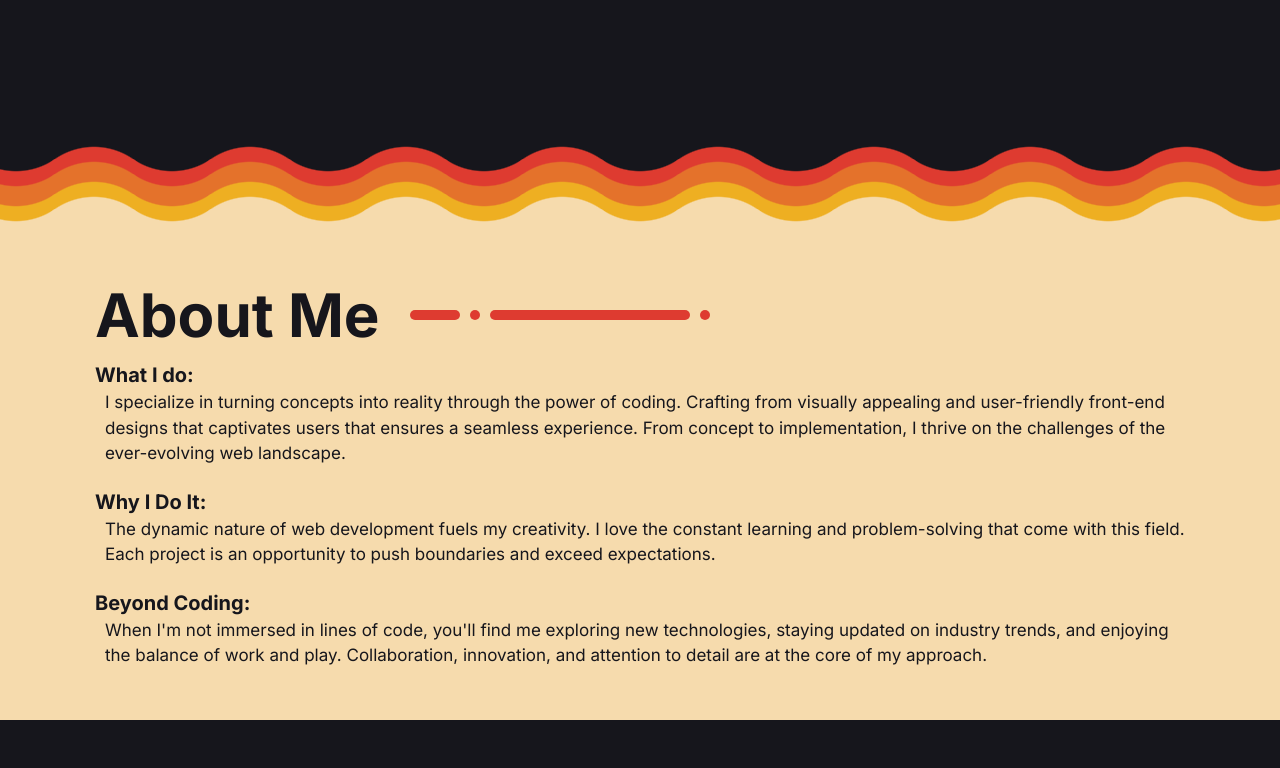
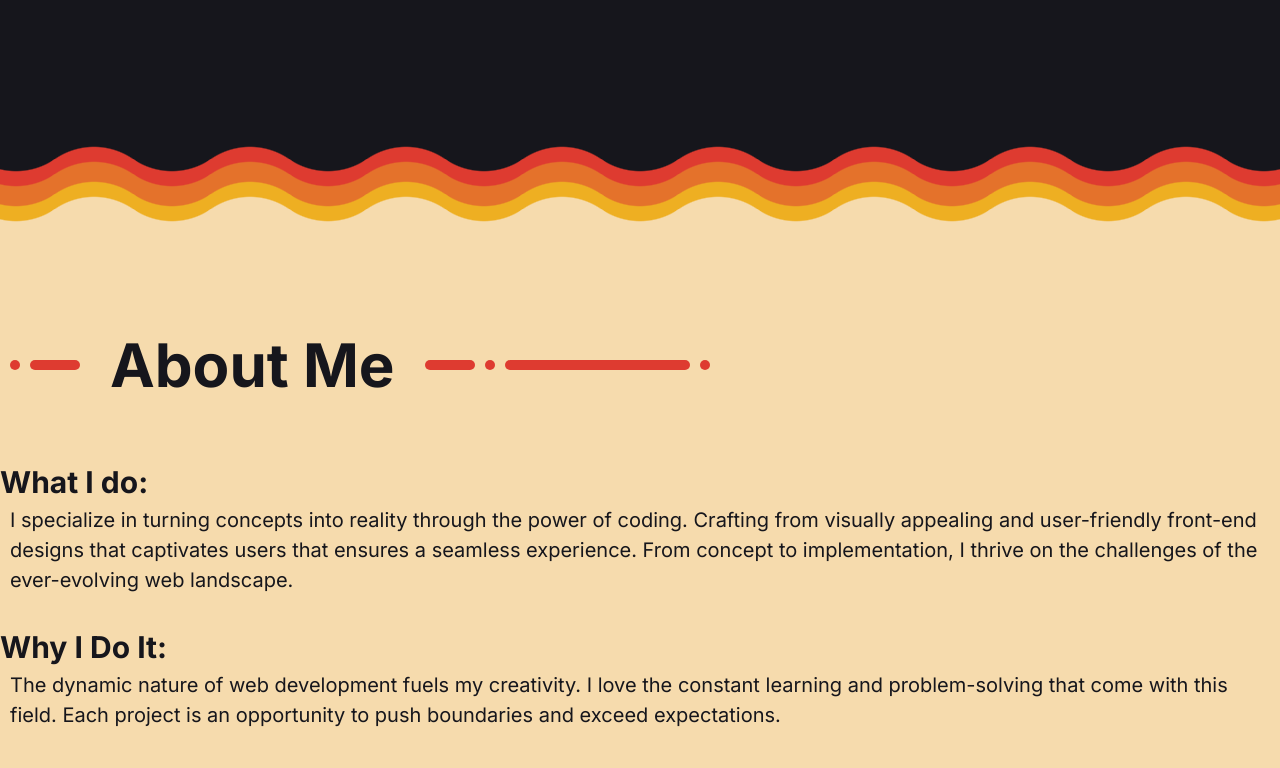
Before and after one commit to WilsonJohnSolamo/wilson-portfolio, a Next.js app: page / in a window 1280 px wide. Shown: the part 780-1548 px from the top of the page. Built offline with nearby package versions, Linux system fonts and the light colour scheme.

Commit message:
adjusted about me sectino

```diff
--- a/app/components/AboutMe.jsx
+++ b/app/components/AboutMe.jsx
@@ -2,7 +2,7 @@ import React from "react";
 
 const AboutMe = () => {
   return (
-    <section className="h-[600px] w-full bg-[#16161c] relative py-[100px] px-[20px]">
+    <section className="min-h-screen w-full bg-[#16161c] relative py-[100px] px-[20px]">
       {/* <div className="box bg-main-red-orange absolute inset-x-0 bottom-0 top-[0px]"></div>
       <div className="box bg-main-orange absolute inset-x-0 top-[15px] bottom-[0px]"></div>
       <div className="box bg-main-gold absolute inset-x-0 top-[35px] bottom-[0px]"></div>
@@ -12,17 +12,19 @@ const AboutMe = () => {
       <div className="box bg-main-gold absolute mt-[35px] inset-0"></div>
       <div className="box bg-main-cream mt-[50px] absolute inset-0">
         <div className="container-primary py-[100px]">
-          <div className="text-[60px] font-bold text-[#16161c] flex items-center max-w-[710px]">
+          <div className="text-[60px] py-[50px] font-bold text-[#16161c] flex items-center max-w-[710px]">
+            <div className="h-[10px] max-w-[10px] ml-[10px] rounded-full flex-grow bg-main-red-orange" />
+            <div className="h-[10px] max-w-[50px] ml-[10px] mr-[30px] rounded-full flex-grow bg-main-red-orange" />
             About Me
             <div className="h-[10px] max-w-[50px] ml-[30px] rounded-full flex-grow bg-main-red-orange" />
             <div className="h-[10px] max-w-[10px] ml-[10px] rounded-full flex-grow bg-main-red-orange" />
             <div className="h-[10px] max-w-[200px] ml-[10px] rounded-full flex-grow bg-main-red-orange" />
             <div className="h-[10px] max-w-[10px] ml-[10px] rounded-full flex-grow bg-main-red-orange" />
           </div>
-          <div className="text-[#16161c] flex flex-col gap-[20px]">
+          <div className="text-[#16161c] flex flex-col gap-[30px]">
             <div>
-              <div className="text-[20px] font-bold">What I do:</div>
-              <p className="text-[17px] pl-[10px]">
+              <div className="text-[30px] font-bold">What I do:</div>
+              <p className="text-[20px] pl-[10px]">
                 I specialize in turning concepts into reality through the power
                 of coding. Crafting from visually appealing and user-friendly
                 front-end designs that captivates users that ensures a seamless
@@ -31,8 +33,8 @@ const AboutMe = () => {
               </p>
             </div>
             <div>
-              <div className="text-[20px] font-bold">Why I Do It:</div>
-              <p className="text-[17px] pl-[10px]">
+              <div className="text-[30px] font-bold">Why I Do It:</div>
+              <p className="text-[20px] pl-[10px]">
                 The dynamic nature of web development fuels my creativity. I
                 love the constant learning and problem-solving that come with
                 this field. Each project is an opportunity to push boundaries
@@ -40,8 +42,8 @@ const AboutMe = () => {
               </p>
             </div>
             <div>
-              <div className="text-[20px] font-bold">Beyond Coding:</div>
-              <p className="text-[17px] pl-[10px]">
+              <div className="text-[30px] font-bold">Beyond Coding:</div>
+              <p className="text-[20px] pl-[10px]">
                 When I&apos;m not immersed in lines of code, you&apos;ll find me
                 exploring new technologies, staying updated on industry trends,
                 and enjoying the balance of work and play. Collaboration,
--- a/app/components/MainBanner.jsx
+++ b/app/components/MainBanner.jsx
@@ -3,7 +3,7 @@ import React from "react";
 const MainBanner = () => {
   return (
     // <section className="min-h-screen w-full bg-[#012152] py-[100px]">
-    <section className="relative min-h-screen w-full bg-[#16161c] pt-[120px] pb-[50px] px-[20px] ">
+    <section className="relative min-h-screen overflow-hidden w-full bg-[#16161c] pt-[120px] pb-[50px] px-[20px] ">
       <div className="container-primary mt-[50px]">
         <div className="relative text-[60px] xl:text-[80px] leading-[80px] text-main-orange font-bold mb-[5px]">
           John Wilson Solamo
@@ -24,6 +24,15 @@ const MainBanner = () => {
           possibilities of web development.
         </p>
       </div>
+      {/* <div className="min-h-screen absolute flex top-0 bottom-0 right-[500px]">
+        <div className=" min-w-[50px] bg-main-red-orange " />
+        <div className=" min-w-[50px] bg-main-orange " />
+        <div className=" min-w-[50px] bg-main-gold " />
+        <div className=" min-w-[50px] bg-main-cream " />
+        <div className=" min-w-[50px] bg-[#4BB8B3] " />
+        <div className=" min-w-[50px] bg-[#259FA2] " />
+        <div className=" min-w-[50px] bg-[#146d83] " />
+      </div> */}
     </section>
   );
 };
--- a/app/components/Menu.jsx
+++ b/app/components/Menu.jsx
@@ -71,6 +71,9 @@ const Menu = () => {
       <div className="bg-main-orange h-[10px]"></div>
       <div className="bg-main-gold h-[10px]"></div>
       <div className="bg-main-cream h-[10px]"></div>
+      {/* <div className="bg-[#4BB8B3] h-[10px]"></div>
+      <div className="bg-[#259FA2] h-[10px]"></div>
+      <div className="bg-[#146d83] h-[10px]"></div> */}
     </section>
   );
 };
--- a/app/globals.css
+++ b/app/globals.css
@@ -27,7 +27,7 @@ body {
 }
 
 .container-primary {
-  @apply max-w-[1090px]
+  @apply max-w-[1280px]
   mx-auto
   w-full;
 }
```
Also changed, not shown: public/portfolio.png (added), 1 other file (tests, documents, lock files or other folders).
